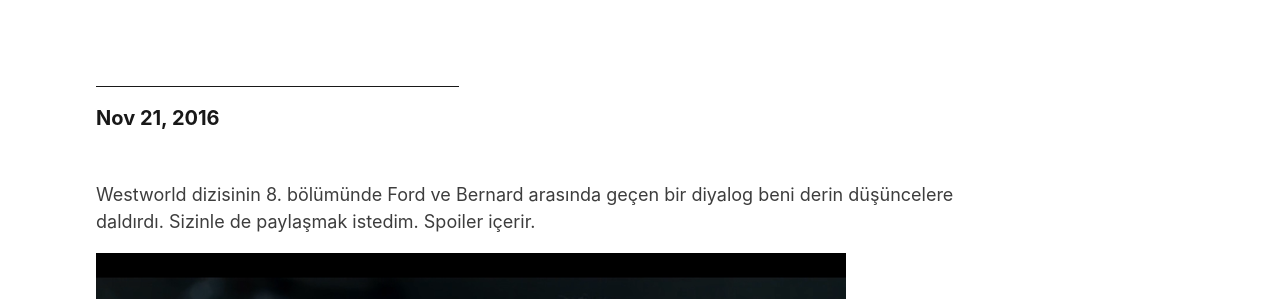
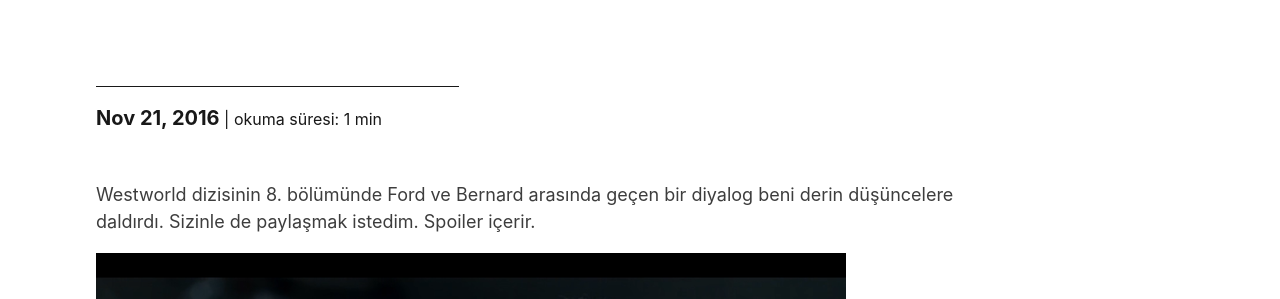
Before and after one commit to mertbulan/mertbulan.github.io, a Jekyll site: the page built from _posts/2016-11-21-bilinc-gercekten-mevcut-mu-westworld-8-bolum.md, in a window 1280 px wide. Shown: the part 262-561 px from the top of the page. Built offline with Jekyll 4.4.1, drawn with Linux system fonts in a browser that asks for light colours.

Commit message:
Adds reading time and deletes unnecessary files

```diff
--- a/_config.yml
+++ b/_config.yml
@@ -21,7 +21,7 @@ baseurl: "" # the subpath of your site, e.g. /blog
 url: "" # the base hostname & protocol for your site, e.g. http://example.com
 twitter_username: mertbulan
 github_username:  mertbulan
-permalink: /:year/:month/:day/:title
+permalink: /:year/:month/:day/:title/
 defaults:
   -
     scope:
--- a/_includes/dribbble.html
+++ /dev/null
@@ -1,5 +0,0 @@
-<a href="https://dribbble.com/{{ site.social_username }}" title="Follow me on Dribbble" class="link-social block">
-  <svg height="32" class="header-social" version="1.1" width="32" viewBox="0 0 16 16" aria-hidden="true" fill-rule="evenodd" clip-rule="evenodd" stroke-linejoin="round" stroke-miterlimit="1.414">
-    <path d="M8 16c-4.41 0-8-3.59-8-8s3.59-8 8-8 8 3.59 8 8-3.59 8-8 8zm6.747-6.905c-.234-.074-2.115-.635-4.257-.292.894 2.456 1.258 4.456 1.328 4.872 1.533-1.037 2.624-2.68 2.93-4.58zM10.67 14.3c-.102-.6-.5-2.688-1.46-5.18l-.044.014C5.312 10.477 3.93 13.15 3.806 13.4c1.158.905 2.614 1.444 4.194 1.444.947 0 1.85-.194 2.67-.543zm-7.747-1.72c.155-.266 2.03-3.37 5.555-4.51.09-.03.18-.056.27-.08-.173-.39-.36-.778-.555-1.16C4.78 7.85 1.47 7.807 1.17 7.8l-.003.208c0 1.755.665 3.358 1.756 4.57zM1.31 6.61c.307.005 3.122.017 6.318-.832-1.132-2.012-2.353-3.705-2.533-3.952-1.912.902-3.34 2.664-3.784 4.785zM6.4 1.368c.188.253 1.43 1.943 2.548 4 2.43-.91 3.46-2.293 3.582-2.468C11.323 1.827 9.736 1.176 8 1.176c-.55 0-1.087.066-1.6.19zm6.89 2.322c-.145.194-1.29 1.662-3.816 2.694.16.325.31.656.453.99.05.117.1.235.147.352 2.274-.286 4.533.172 4.758.22-.015-1.613-.59-3.094-1.543-4.257z"/>
-  </svg>
-</a>
--- a/_layouts/post.html
+++ b/_layouts/post.html
@@ -4,7 +4,15 @@ layout: default
 <article class="container px-2 mx-auto mb4" itemscope itemtype="http://schema.org/BlogPosting">
   <h1 class="h0 col-9 sm-width-full py-4 mt-3 inline-block" itemprop="name headline">{{ page.title }}</h1>
   <div class="col-4 sm-width-full mt-1 border-top-thin ">
-    <p class="mb-3 py-2 bold h4"><time datetime="{{ page.date | date_to_xmlschema }}" itemprop="datePublished">{{ page.date | date: "%b %-d, %Y" }}</time></p>
+    <p class="mb-3 py-2 bold h4 inline"><time datetime="{{ page.date | date_to_xmlschema }}" itemprop="datePublished">{{ page.date | date: "%b %-d, %Y" }}</time></p>
+    <span class="reading-time" title="Estimated read time">
+      {% assign words = content | number_of_words %}
+      {% if words < 360 %}
+        | okuma süresi: 1 min
+      {% else %}
+        | okuma süresi: {{ words | divided_by:180 }} dakika
+      {% endif %}
+    </span>
   </div>
 
   <div class="prose" itemprop="articleBody">
--- a/_sass/_components.scss
+++ b/_sass/_components.scss
@@ -73,6 +73,11 @@ code {
 
     }
 
+    .reading-time {
+      font-weight: normal;
+      font-size: 14px;
+    }
+
   }
 
   hr {
--- a/_sass/_theme-blue.scss
+++ /dev/null
@@ -1,31 +0,0 @@
-// Blue theme
-
-// Color variables
-$blue: #009DDB;
-$blue-small: #007AB3;
-$gray: #45474A;
-$white: #fff;
-
-// Config
-$color-background: $gray !default;
-$color-dot-accent: $blue !default;
-$color-foreground: $white !default;
-$color-title: $blue !default;
-$color-body-text: $gray !default;
-$color-text-accent: $blue !default;
-$color-code: $blue-small !default;
-$color-nav-link: $blue !default;
-$color-primary-link: $blue !default;
-
-.font-smoothing {
-  -webkit-font-smoothing: antialiased;
-  -moz-osx-font-smoothing: grayscale;
-}
-
-// Import sass partials (used in all themes)
-@import
-        "variables",
-        "base",
-        "components",
-        "utilities"
-;
--- a/_sass/_theme-gray.scss
+++ /dev/null
@@ -1,28 +0,0 @@
-// Gray theme
-
-// Color variables
-$white: #fff;
-$black: #181818;
-$gray: #444;
-$gray-light: #777;
-$gray-lighter: #bbb;
-
-// Config
-$color-background: $gray-lighter !default;
-$color-dot-accent: $white !default;
-$color-foreground: $black !default;
-$color-title: $black !default;
-$color-body-text: $black !default;
-$color-text-accent: $gray-light !default;
-$color-code: $gray-light !default;
-$color-nav-link: $gray !default;
-$color-primary-link: $gray-light !default;
-
-
-// Import sass partials (used in all themes)
-@import
-        "variables",
-        "base",
-        "components",
-        "utilities"
-;
--- a/_sass/_theme-magenta.scss
+++ /dev/null
@@ -1,25 +0,0 @@
-// Pink theme - links on inside pages?
-
-// Color variables
-$magenta: #CD2DA8;
-$black: #2F2323;
-$white: #fff;
-
-// Config
-$color-background: $magenta !default;
-$color-dot-accent: $black !default;
-$color-foreground: $white !default;
-$color-title: $white !default;
-$color-body-text: $black !default;
-$color-text-accent: $magenta !default;
-$color-code: $magenta !default;
-$color-nav-link: $black !default;
-$color-primary-link: $magenta !default;
-
-// Import sass partials (used in all themes)
-@import
-        "variables",
-        "base",
-        "components",
-        "utilities"
-;
--- a/_sass/_theme-orange.scss
+++ /dev/null
@@ -1,27 +0,0 @@
-// Orange theme
-
-$orange: #fa8224;
-$orange-dark: #DF6D16;
-$gray: #767676;
-$white: #fff;
-$black: #181818;
-
-$color-background: $orange !default;
-$color-dot-accent: $black !default;
-$color-foreground: $black !default;
-$color-title: $white !default;
-$color-body-text: $black !default;
-$color-text-accent: $orange-dark !default;
-$color-code: $gray !default;
-$color-nav-link: $white !default;
-$color-primary-link: $orange !default;
-$color-border: $orange;
-
-
-// Import sass partials (used in all themes)
-@import
-        "variables",
-        "base",
-        "components",
-        "utilities"
-;
--- a/_sass/_theme-red.scss
+++ /dev/null
@@ -1,26 +0,0 @@
-// Default black theme
-
-// Color variables
-$black: #181818;
-$red: #E74727;
-$red-dark: #DC3918;
-$white: #fff;
-
-// Config
-$color-background: $red !default;
-$color-dot-accent: $black !default;
-$color-foreground: $black !default;
-$color-title: $white !default;
-$color-body-text: $black !default;
-$color-text-accent: $red-dark !default;
-$color-code: $red-dark !default;
-$color-nav-link: $white !default;
-$color-primary-link: $red !default;
-
-// Import sass partials (used in all themes)
-@import
-        "variables",
-        "base",
-        "components",
-        "utilities"
-;
--- a/_sass/_theme-white.scss
+++ /dev/null
@@ -1,28 +0,0 @@
-// White theme
-
-// Color variables
-$black: #181818;
-$red: #E74727;
-$red-dark: #DC3918;
-$gray-light: #f5f5f5;
-$white: #fff;
-
-// Config
-$color-background: $gray-light !default;
-$color-dot-accent: $red !default;
-$color-foreground: $black !default;
-$color-title: $black !default;
-$color-body-text: $black !default;
-$color-text-accent: $red-dark !default;
-$color-code: $red-dark !default;
-$color-nav-link: $red-dark !default;
-$color-primary-link: $red-dark !default;
-
-
-// Import sass partials (used in all themes)
-@import
-        "variables",
-        "base",
-        "components",
-        "utilities"
-;
--- a/_sass/_theme-yellow.scss
+++ /dev/null
@@ -1,29 +0,0 @@
-// Yellow theme - could do yellow on borders? - links on inside pages?
-
-// Color variables
-$black: #181818;
-$white: #fff;
-$gray: #777;
-$yellow: #fec92e;
-
-
-// Config
-$color-background: $yellow !default;
-$color-dot-accent: $white !default;
-$color-foreground: $black !default;
-$color-title: $black !default;
-$color-body-text: $black !default;
-$color-text-accent: $gray !default;
-$color-code: $gray !default;
-$color-nav-link: $white !default;
-$color-primary-link: $gray !default;
-$color-border: $yellow;
-
-
-// Import sass partials (used in all themes)
-@import
-        "variables",
-        "base",
-        "components",
-        "utilities"
-;
--- a/_sass/_utilities.scss
+++ b/_sass/_utilities.scss
@@ -75,6 +75,8 @@
 
 .left { float: left; }
 .right { float: right; }
+
+.inline { display: inline-block; }
 
 .clearfix:before,
 .clearfix:after {
--- a/assets/style.scss
+++ b/assets/style.scss
@@ -4,6 +4,4 @@
 @charset "utf-8";
 
 // Import partials from `sass_dir` and set theme here
-@import
-        "theme-{{ site.theme_color | default: "black" }}.scss"
-;
+@import "theme-black.scss";
```
Also changed, not shown: _includes/instagram.html (deleted, +0 -18 lines), _includes/medium.html (deleted, +0 -9 lines), _includes/post_block.html (+10 -0 lines), index.md (deleted, +0 -6 lines), LICENSE.txt.
